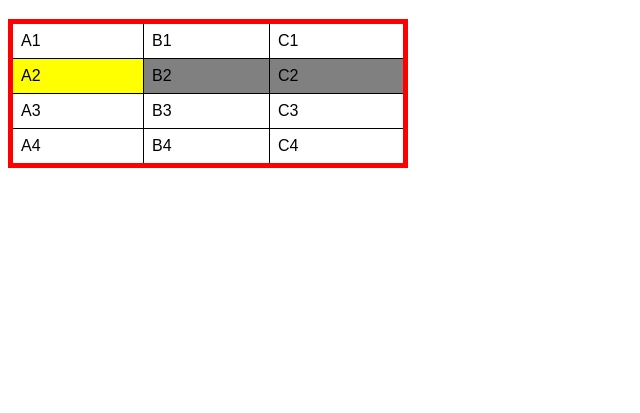
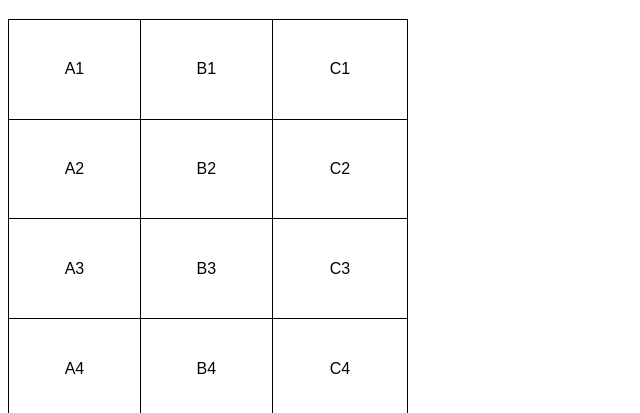
Before and after one commit to Rsnches/html_css, a plain HTML site: page exer/M4.025/tabela001.html in a window 1280 px wide. Shown: the part 61-474 px from the top of the page, without its empty margins (0-640 px from the left). Drawn offline with Linux system fonts and the light colour scheme.

Commit message:
Atualização da tabela001

```diff
--- a/exer/M4.025/tabela001.html
+++ b/exer/M4.025/tabela001.html
@@ -11,18 +11,14 @@
     }
     table{
         width: 400px;
+        height: 400px;
         border-collapse: collapse;
-        border: 5px solid red;
-    }
-    tr.linha{
-        background-color: gray;
     }
     td{
         border: 1px solid black;
         padding: 8px;
-    }
-    td.dado{
-        background-color: yellow;
+        text-align: center; <!--alinhamento horizontal-->
+        vertical-align: middle; <!--alinhamento vertical-->
     }
 
 </style>
@@ -42,8 +38,8 @@
             <td>B1</td>
             <td>C1</td>
         </tr>
-        <tr class="linha"><!--segunda linha-->
-            <td class="dado">A2</td>
+        <tr><!--segunda linha-->
+            <td>A2</td>
             <td>B2</td>
             <td>C2</td>
         </tr>
```
